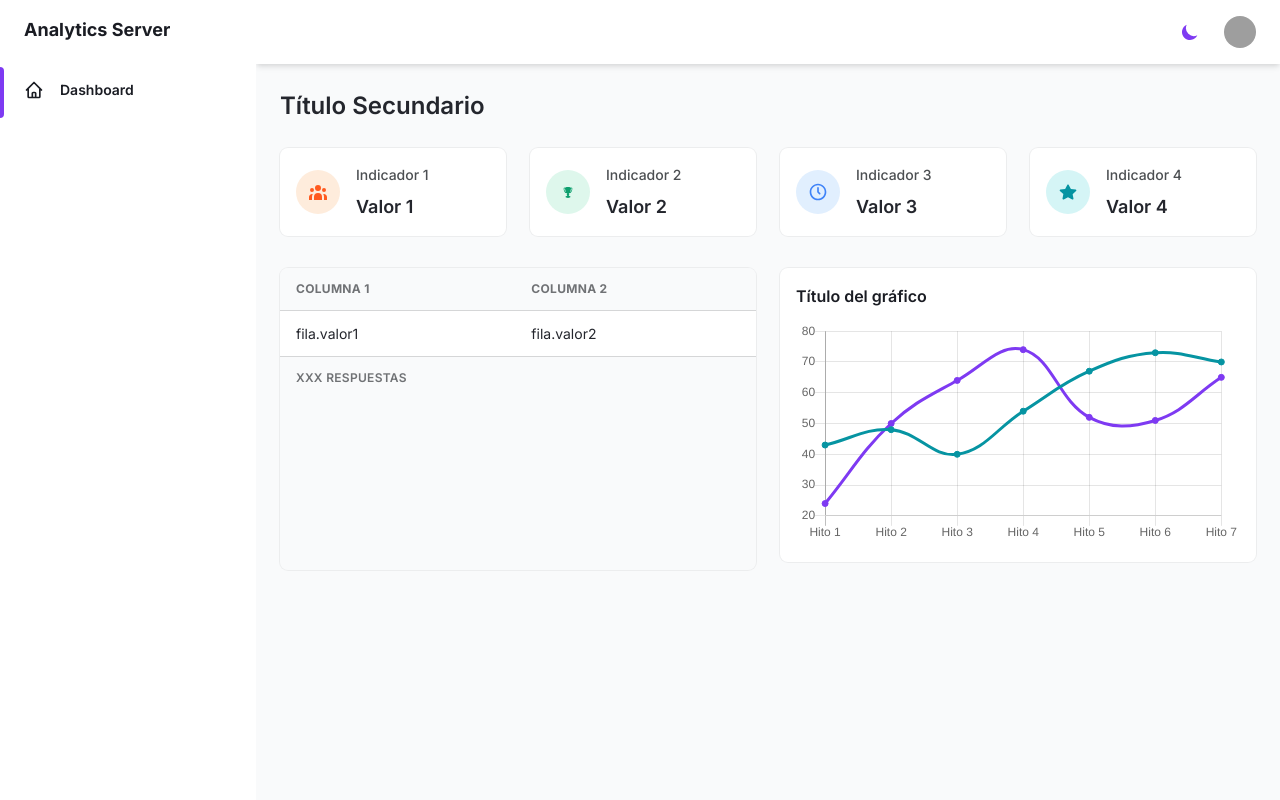
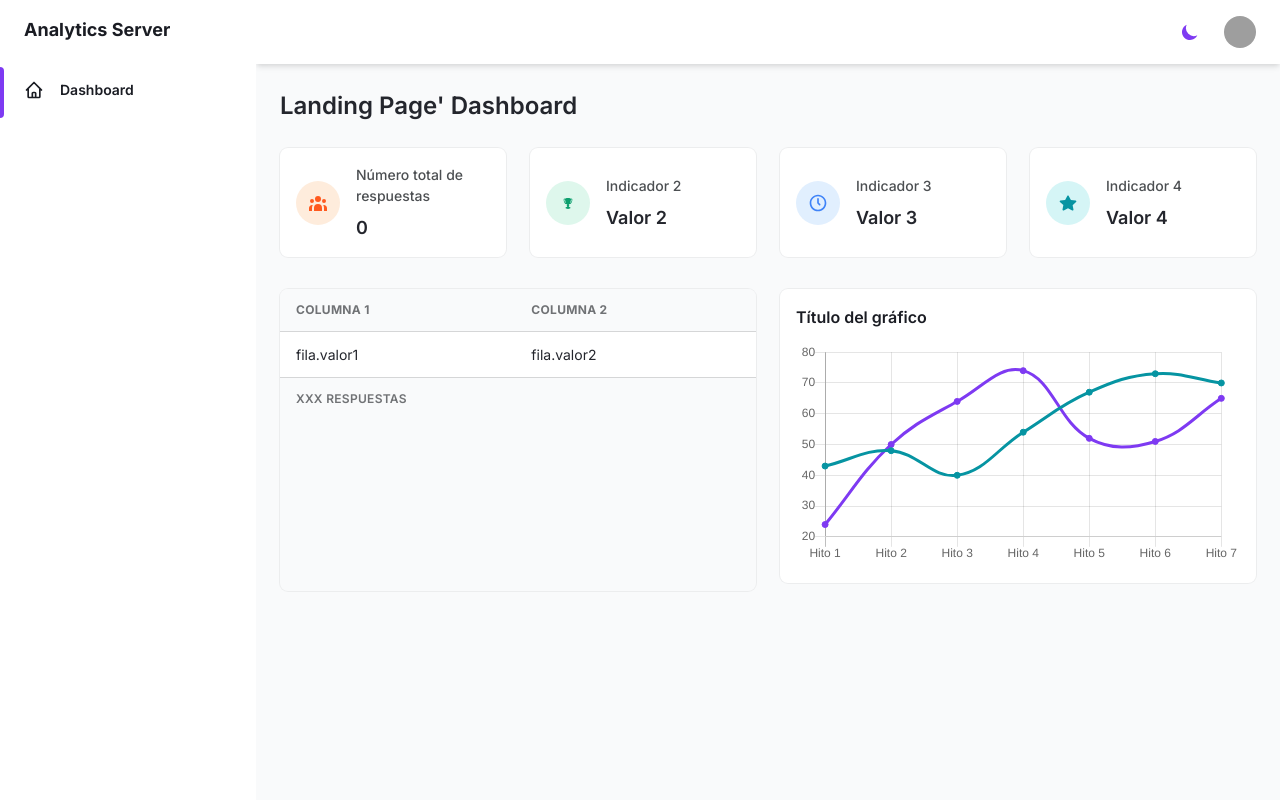
Before and after one commit to DrouetDanilo/django_data_monitor, a Django app: page / in a window 1280 px wide. Run offline with Django 5.2, Linux system fonts and the light colour scheme; data that the repository does not hold is empty; grey boxes are pictures that could not be loaded.

Commit message:
guia23part3

```diff
--- a/backend_analytics_server/settings.py
+++ b/backend_analytics_server/settings.py
@@ -14,6 +14,7 @@ from pathlib import Path
 
 # Build paths inside the project like this: BASE_DIR / 'subdir'.
 BASE_DIR = Path(__file__).resolve().parent.parent
+API_URL = 'https://jsonplaceholder.typicode.com/posts'
 
 
 # Quick-start development settings - unsuitable for production
--- a/dashboard/templates/dashboard/content/data.html
+++ b/dashboard/templates/dashboard/content/data.html
@@ -3,7 +3,7 @@
     <h2 class="my-6 text-2xl font-semibold text-gray-700 dark:text-gray-200">
 
       <!-- START - título secundario -->
-      Título Secundario
+      {{ title }}
       <!-- END - título secundario -->
 
     </h2>
@@ -22,11 +22,11 @@
         </div>
         <div>
           <p class="mb-2 text-sm font-medium text-gray-600 dark:text-gray-400">
-            Indicador 1
+            Número total de respuestas
           </p>
           <p class="text-lg font-semibold text-gray-700 dark:text-gray-200">
             <!-- START - valor del indicador 1 -->
-            Valor 1
+            {{ total_responses }}
             <!-- END - valor del indicador 1 -->
           </p>
         </div>
--- a/dashboard/views.py
+++ b/dashboard/views.py
@@ -1,5 +1,18 @@
 from django.shortcuts import render
+import requests
+from django.conf import settings
 
-# Create your views here.
 def index(request):
-    return render(request, 'dashboard/index.html')
+
+    response = requests.get(settings.API_URL)  # URL de la API
+    posts = response.json()  # Convertir la respuesta a JSON
+
+    # Número total de respuestas
+    total_responses = len(posts)
+
+    data = {
+        'title': "Landing Page' Dashboard",
+        'total_responses': total_responses,
+    }
+
+    return render(request, 'dashboard/index.html', data)
```
